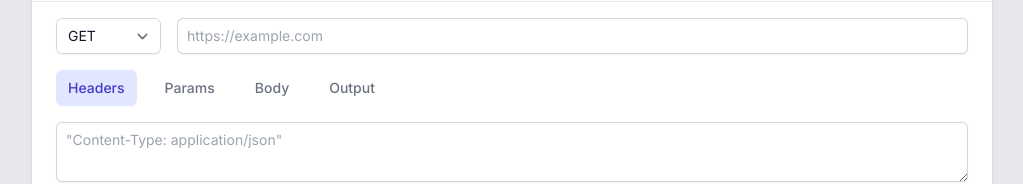
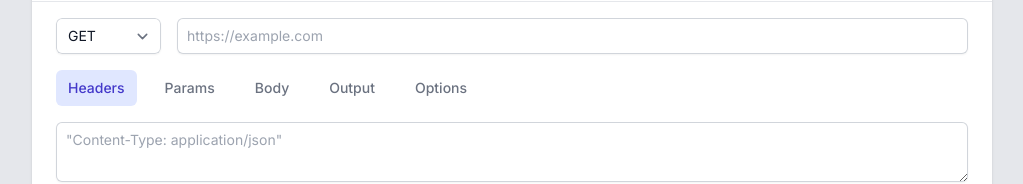
Before and after one commit to ibrahimalanshor/curl-command-builder, a Vue app: page / in a window 1280 px wide. Shown: the part 143-327 px from the top of the page, without its empty margins (128-1151 px from the left). Built offline with nearby package versions, Linux system fonts and the light colour scheme.

Commit message:
feat: curl options

```diff
--- a/src/helpers/curl.js
+++ b/src/helpers/curl.js
@@ -7,6 +7,11 @@ export class Curl {
   headers;
   body;
   output;
+  options = {
+    verbose: false,
+    headerOnly: false,
+    compressed: false,
+  };
 
   setUrl(url) {
     this.url = url;
@@ -38,6 +43,17 @@ export class Curl {
 
     return this;
   }
+  setOptions(options) {
+    this.options = options;
+
+    return this;
+  }
+
+  getCommand() {
+    return [`curl`, ...(this.hasOptions() ? [this.getOptions()] : [])].join(
+      ' '
+    );
+  }
 
   getUrl() {
     const url = this.url ?? '';
@@ -65,9 +81,21 @@ export class Curl {
     return `-o '${this.output}'`;
   }
 
+  getOptions() {
+    return `-${this.options.verbose ? 'v' : ''}${
+      this.options.headerOnly ? 'I' : ''
+    }${this.options.compressed ? ' --compressed' : ''}`;
+  }
+
+  hasOptions() {
+    return (
+      this.options.verbose || this.options.headerOnly || this.options.compressed
+    );
+  }
+
   result() {
     return [
-      `curl -X ${this.method} ${this.getUrl()}`,
+      `${this.getCommand()} -X ${this.method} ${this.getUrl()}`,
       ...(this.params ? [this.getParams()] : []),
       ...(this.headers ? [this.getHeaders()] : []),
       ...(this.body ? [this.getBody()] : []),
--- a/src/pages/index-page.vue
+++ b/src/pages/index-page.vue
@@ -1,8 +1,8 @@
 <script setup>
 import { ClipboardIcon } from '@heroicons/vue/24/outline';
 import BaseActionButton from 'src/components/base/base-action-button.vue';
-import BaseButton from 'src/components/base/base-button.vue';
 import BaseCard from 'src/components/base/base-card.vue';
+import BaseCheckbox from 'src/components/base/base-checkbox.vue';
 import BaseContainer from 'src/components/base/base-container.vue';
 import BaseInput from 'src/components/base/base-input.vue';
 import BaseSelect from 'src/components/base/base-select.vue';
@@ -17,6 +17,11 @@ const curlOptions = reactive({
   params: null,
   body: null,
   output: null,
+  options: {
+    verbose: false,
+    compressed: false,
+    headerOnly: false,
+  },
 });
 const tabActive = ref('Headers');
 const curl = ref(new Curl());
@@ -83,6 +88,37 @@ const tabs = computed(() => [
         'onUpdate:modelValue': (value) => (curlOptions.output = value),
       }),
   },
+  {
+    id: 'Options',
+    name: 'Options',
+    render: () =>
+      h(
+        'div',
+        { class: 'flex flex-col gap-4' },
+        {
+          default: () => [
+            h(BaseCheckbox, {
+              text: 'Verbose (-v)',
+              modelValue: curlOptions.options.verbose,
+              'onUpdate:modelValue': (value) =>
+                (curlOptions.options.verbose = value),
+            }),
+            h(BaseCheckbox, {
+              text: 'Compressed (--compressed)',
+              modelValue: curlOptions.options.compressed,
+              'onUpdate:modelValue': (value) =>
+                (curlOptions.options.compressed = value),
+            }),
+            h(BaseCheckbox, {
+              text: 'Header Only (-I)',
+              modelValue: curlOptions.options.headerOnly,
+              'onUpdate:modelValue': (value) =>
+                (curlOptions.options.headerOnly = value),
+            }),
+          ],
+        }
+      ),
+  },
 ]);
 
 async function handleCopy() {
@@ -96,7 +132,8 @@ watch(curlOptions, () => {
     .setHeaders(curlOptions.headers)
     .setParams(curlOptions.params)
     .setBody(curlOptions.body)
-    .setOutput(curlOptions.output);
+    .setOutput(curlOptions.output)
+    .setOptions(curlOptions.options);
 });
 </script>
 
```
